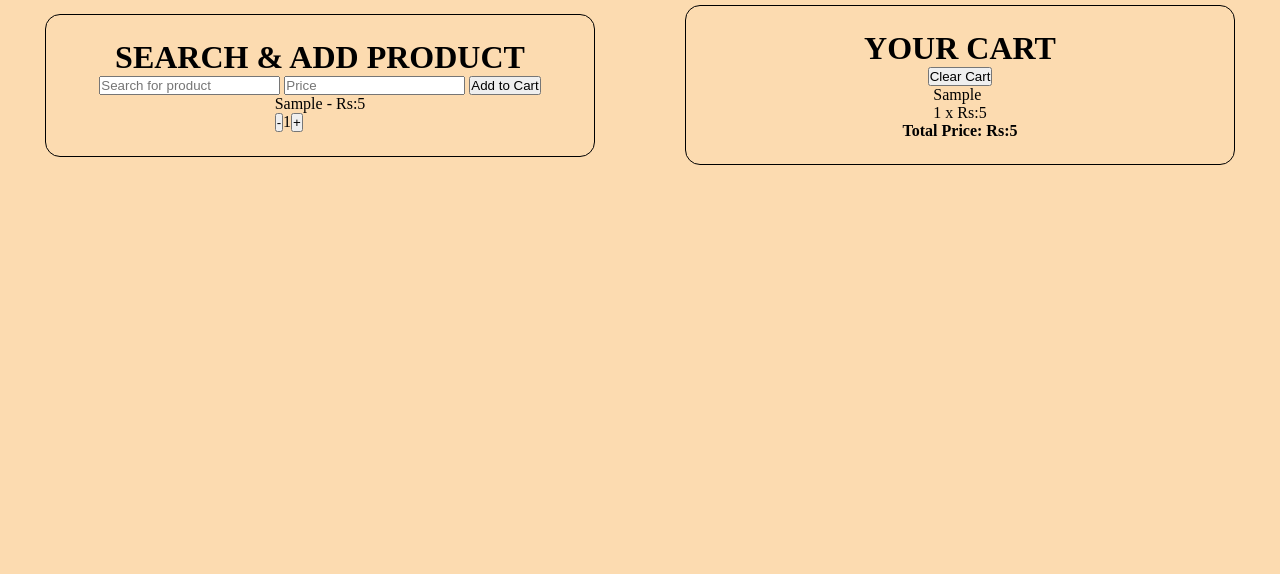
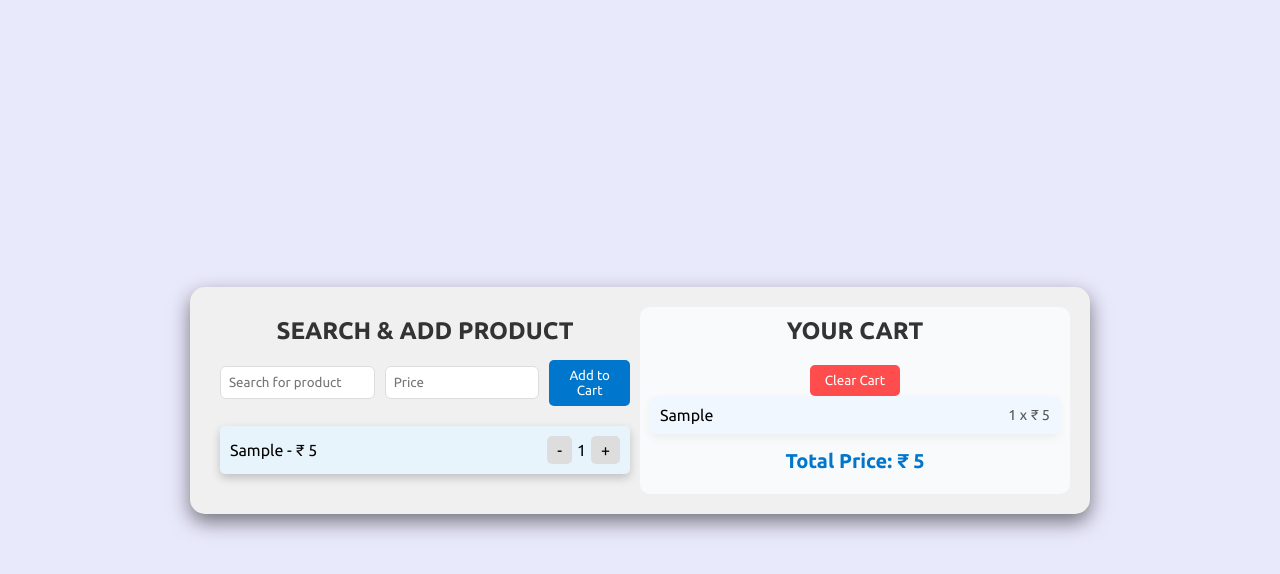
Before and after one commit to vivek4nag/JS-geeks, a plain HTML site: page 09_weekly_test_03_product_cart/index.html in a window 1280 px wide. Both pictures are taken after typing "Sample", "5" into the empty fields and a click on the button "Add to Cart". Drawn offline with Linux system fonts and the light colour scheme; a web font is replaced by a local one.

Commit message:
final done

```diff
--- a/09_weekly_test_03_product_cart/index.html
+++ b/09_weekly_test_03_product_cart/index.html
@@ -7,7 +7,7 @@
     <title>Product-Cart</title>
   </head>
   <body>
-    <div class="container">
+    <div class="container fade-in">
       <div class="product-section">
         <h1>SEARCH & ADD PRODUCT</h1>
         <div class="search-bar">
@@ -17,6 +17,7 @@
         </div>
         <div class="selected-prod"></div>
       </div>
+
       <div class="cart">
         <h1>YOUR CART</h1>
         <button type="button" id="clear-cart">Clear Cart</button>
--- a/09_weekly_test_03_product_cart/script.js
+++ b/09_weekly_test_03_product_cart/script.js
@@ -11,12 +11,13 @@ let totalPrice = 0;
 
 let emptyMessage = document.querySelector("h3");
 
+
 function addProduct() {
   let product = prodName.value;
   let price = Number(prodPrice.value);
 
   if (!product || !price || Number(product)) {
-    alert("Please enter a valid product name and price.");
+    alert("Sahi naam & price daalo bhai");
     prodName.value = "";
     prodPrice.value = "";
     return;
@@ -29,37 +30,44 @@ function addProduct() {
   // increase & decrease button to change quantity
   let increaseBtn = document.createElement("button");
   increaseBtn.innerText = "+";
+  increaseBtn.classList.add("increase-btn");
   let decreaseBtn = document.createElement("button");
   decreaseBtn.innerText = "-";
+  decreaseBtn.classList.add("decrease-btn");
   let btns = document.createElement("div");
   btns.append(decreaseBtn, quantityDisplay, increaseBtn);
+  btns.classList.add("quantity-controls");
 
   // ek particular item ke liye div bnao & usem sabko chipka do
   let itemDiv = document.createElement("div");
+  itemDiv.classList.add("product-item", "fade-in");
   itemDiv.append(product);
-  itemDiv.append(` - Rs:${price} `);
+  itemDiv.append(` - ₹ ${price} `);
   itemDiv.append(btns);
   selectedProdContainer.appendChild(itemDiv);
 
   // same for cart section - div bnao & chipka do
   let cartDiv = document.createElement("div");
+  cartDiv.classList.add("cart-item", "fade-in");
   cartDiv.innerText = `${product} `;
+
   let amountDiv = document.createElement("div");
-  amountDiv.innerText = `${quantity} x Rs:${price}`;
+  amountDiv.classList.add("product-total");
+  amountDiv.innerText = `${quantity} x ₹ ${price}`;
   cartDiv.append(amountDiv);
   cartList.appendChild(cartDiv);
 
   // price calulation
   totalPrice += price;
-  totalPriceElement.innerText = `Total Price: Rs:${totalPrice}`;
+  totalPriceElement.innerText = `Total Price: ₹ ${totalPrice}`;
 
   // increase button functionality
   increaseBtn.addEventListener("click", () => {
     quantity++;
     quantityDisplay.innerText = quantity;
-    amountDiv.innerText = `${quantity} x Rs:${price}`;
+    amountDiv.innerText = `${quantity} x ₹ ${price}`;
     totalPrice += price;
-    totalPriceElement.innerText = `Total Price: Rs:${totalPrice}`;
+    totalPriceElement.innerText = `Total Price: ₹ ${totalPrice}`;
   });
 
   // decrease button functionality
@@ -67,14 +75,14 @@ function addProduct() {
     if (quantity > 1) {
       quantity--;
       quantityDisplay.innerText = quantity;
-      amountDiv.innerText = amountDiv.innerText = `${quantity} x Rs:${price}`;
+      amountDiv.innerText = amountDiv.innerText = `${quantity} x ₹ ${price}`;
       totalPrice -= price;
-      totalPriceElement.innerText = `Total Price: Rs:${totalPrice}`;
+      totalPriceElement.innerText = `Total Price: ₹ ${totalPrice}`;
     } else if (quantity === 1) {
       cartList.removeChild(cartDiv);
       selectedProdContainer.removeChild(itemDiv);
       totalPrice -= price;
-      totalPriceElement.innerText = `Total Price: Rs:${totalPrice}`;
+      totalPriceElement.innerText = `Total Price: ₹ ${totalPrice}`;
     }
     if (totalPrice === 0 && selectedProdContainer.childElementCount === 0)
       emptyMessage.style.display = "block";
@@ -86,15 +94,16 @@ function addProduct() {
 
   if (totalPrice === 0) emptyMessage.style.display = "block";
 
+}
 
-}
 clearBtn.addEventListener("click", () => {
   if (selectedProdContainer.childElementCount !== 0) {
     selectedProdContainer.innerHTML = "";
     cartList.innerHTML = "";
     totalPrice = 0;
-      totalPriceElement.innerText = `Total Price: Rs:${totalPrice}`;
+    totalPriceElement.innerText = `Total Price: ₹ ${totalPrice}`;
     emptyMessage.style.display = "block";
+
   } else if (selectedProdContainer.childElementCount === 0) {
     alert("abbey khali hi to hai Cart");
     return;
--- a/09_weekly_test_03_product_cart/styles.css
+++ b/09_weekly_test_03_product_cart/styles.css
@@ -1,27 +1,231 @@
-*{
+@import url('https://fonts.googleapis.com/css2?family=Chakra+Petch:ital,wght@0,300;0,400;0,500;0,600;0,700;1,300;1,400;1,500;1,600;1,700&family=DynaPuff:wght@400..700&family=Exo+2:ital,wght@0,100..900;1,100..900&family=Orbitron:wght@400..900&family=Tiny5&family=Ubuntu:ital,wght@0,300;0,400;0,500;0,700;1,300;1,400;1,500;1,700&display=swap');
+
+
+
+* {
+    box-sizing: border-box;
     margin: 0;
     padding: 0;
-    box-sizing: border-box;
-}
-body{
-    background-color: rgb(252, 219, 176);
+    font-family: "Ubuntu", sans-serif;
 }
 
-.container{
+body {
+    background-color: #e9e9fc;
     display: flex;
-    justify-content: space-around;
     align-items: center;
+    justify-content: center;
+    min-height: 100vh;
+}
 
-    .product-section, .cart{
-        display: flex;
+.container {
+    display: flex;
+    justify-content: space-between;
+    width: 80%;
+    max-width: 900px;
+    background: #f0f0f0;
+    padding: 20px;
+    border-radius: 15px;
+    box-shadow: 0 8px 20px rgba(0, 0, 0, 0.5);
+    transition: all 0.4s ease-in-out;
+    overflow: hidden;
+}
+
+@media screen and (max-width: 750px){
+    .container{
         flex-direction: column;
-        align-items: center;
-        padding: 1.5rem;
-        border: 1px solid black;
-        border-radius: 15px;
-        width: 550px;
-        margin-top: 5px;
+    }
+}
+
+
+.product-section {
+    flex: 1;
+    padding: 10px;
+}
+
+.product-section h1 {
+    font-size: 1.5rem;
+    color: #333;
+    margin-bottom: 15px;
+    text-align: center;
+}
+
+.search-bar {
+    display: flex;
+    align-items: center;
+    gap: 10px;
+    margin-bottom: 20px;
+}
+
+.search-bar input[type="text"],
+.search-bar input[type="number"] {
+    width: 50%;
+    padding: 8px;
+    border: 1px solid #ddd;
+    border-radius: 6px;
+    outline: none;
+    transition: border-color 0.3s;
+}
+
+.search-bar input[type="text"]:focus,
+.search-bar input[type="number"]:focus {
+    border-color: #0077cc;
+}
+
+#add-product {
+    padding: 8px 15px;
+    background-color: #0077cc;
+    color: #fff;
+    border: none;
+    border-radius: 5px;
+    cursor: pointer;
+    transition: background-color 0.3s;
+}
+
+#add-product:hover {
+    background-color: #005fa3;
+}
+
+@media screen and (max-width: 400px){
+    #add-product{
+        padding: 1px;
+        font-size: 0.8rem;
+    }
+}
+
+
+.selected-prod .product-item {
+    display: flex;
+    justify-content: space-between;
+    align-items: center;
+    background: #e8f4fc;
+    padding: 10px;
+    border-radius: 5px;
+    margin-bottom: 10px;
+    box-shadow: 0 4px 10px rgba(0, 0, 0, 0.2);
+}
+
+.selected-prod .product-item .product-name {
+    font-size: 1.2rem;
+    font-weight: bold;
+    color: #333;
+}
+
+.selected-prod .product-item .product-price {
+    font-size: 0.9rem;
+    color: #555;
+}
+
+.quantity-controls {
+    display: flex;
+    align-items: center;
+    gap: 5px;
+}
+
+.quantity-controls button {
+    background-color: #ddd;
+    border: none;
+    padding: 5px 10px;
+    border-radius: 5px;
+    font-size: 1rem;
+    cursor: pointer;
+    transition: background-color 0.3s;
+}
+
+.quantity-controls button:hover {
+    background-color: #ccc;
+}
+
+.quantity-display {
+    font-size: 1rem;
+    color: #333;
+}
+
+.cart {
+    flex: 1;
+    padding: 10px;
+    background: #f9fafb;
+    border-radius: 10px;
+}
+
+.cart h1 {
+    font-size: 1.5rem;
+    color: #333;
+    margin-bottom: 20px;
+    text-align: center;
+}
+
+#clear-cart {
+    padding: 8px 15px;
+    background-color: #ff4d4d;
+    color: #fff;
+    border: none;
+    border-radius: 5px;
+    cursor: pointer;
+    transition: background-color 0.3s;
+    display: block;
+    margin: 0 auto;
+}
+
+#clear-cart:hover {
+    background-color: #d72e2e;
+}
+
+.cart-list .cart-item {
+    display: flex;
+    justify-content: space-between;
+    align-items: center;
+    background: #f1f7ff;
+    padding: 10px;
+    border-radius: 5px;
+    margin-bottom: 10px;
+    box-shadow: 0 4px 10px rgba(0, 0, 0, 0.05);
+}
+
+.cart-list .cart-item .product-name {
+    font-size: 1rem;
+    font-weight: bold;
+    color: #333;
+}
+
+.cart-list .cart-item .product-total {
+    font-size: 0.9rem;
+    color: #555;
+}
+
+.total h3 {
+    text-align: center;
+    color: #888;
+    font-weight: 400;
+    display: none;
+}
+
+.total h4 {
+    text-align: center;
+    font-size: 1.25rem;
+    color: #0077cc;
+    margin-top: 15px;
+}
+
+
+.total .empty-message {
+    color: #888;
+    font-size: 1rem;
+    text-align: center;
+}
+
+
+@keyframes fadeIn {
+    from {
+        opacity: 0;
+        transform: translateY(25px);
     }
 
+    to {
+        opacity: 1;
+        transform: translateY(0);
+    }
+}
 
+.fade-in {
+    animation: fadeIn 0.5s ease-in-out;
 }
```
Lines whose indentation alone changed are shown as unchanged.
